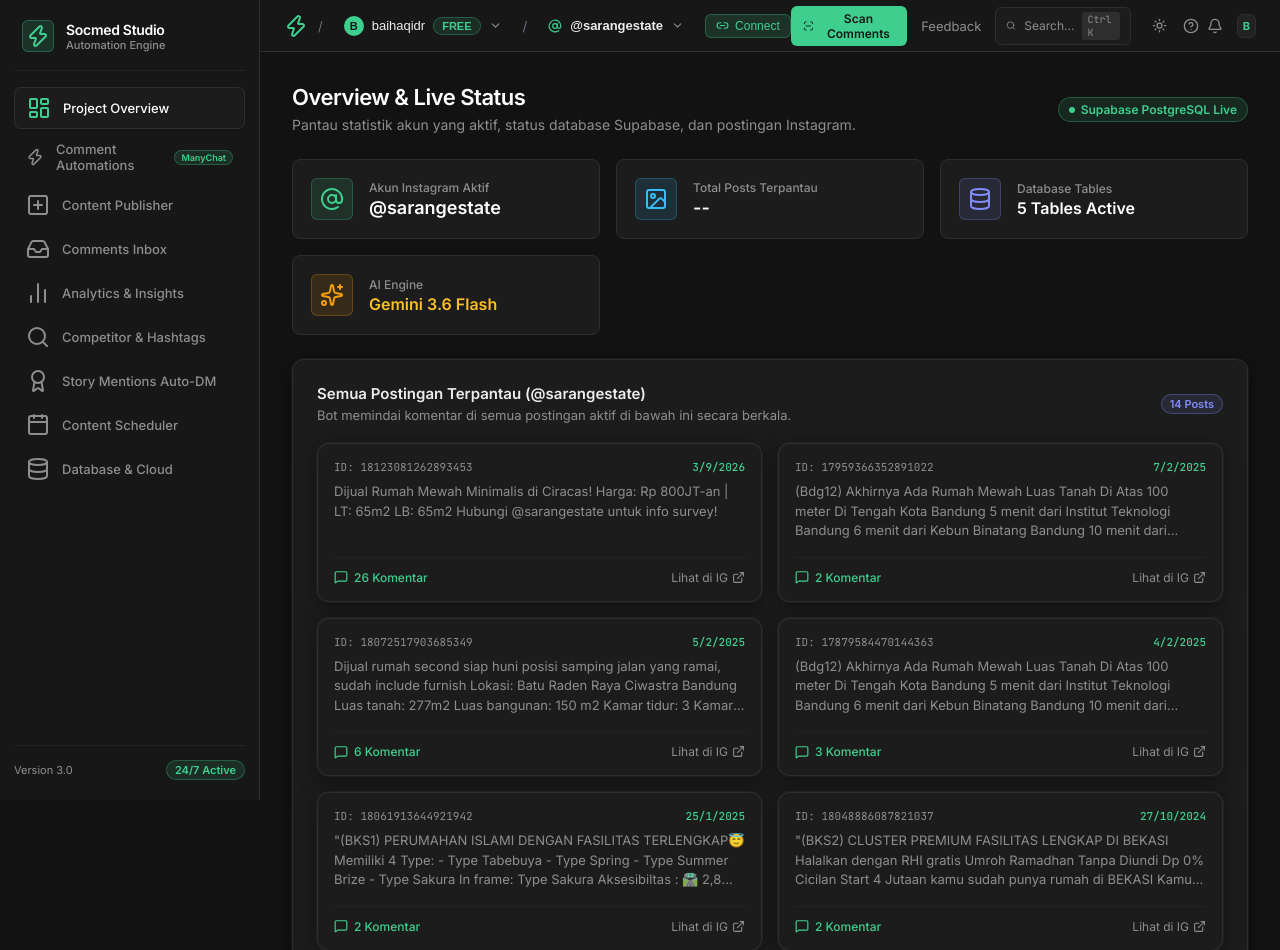
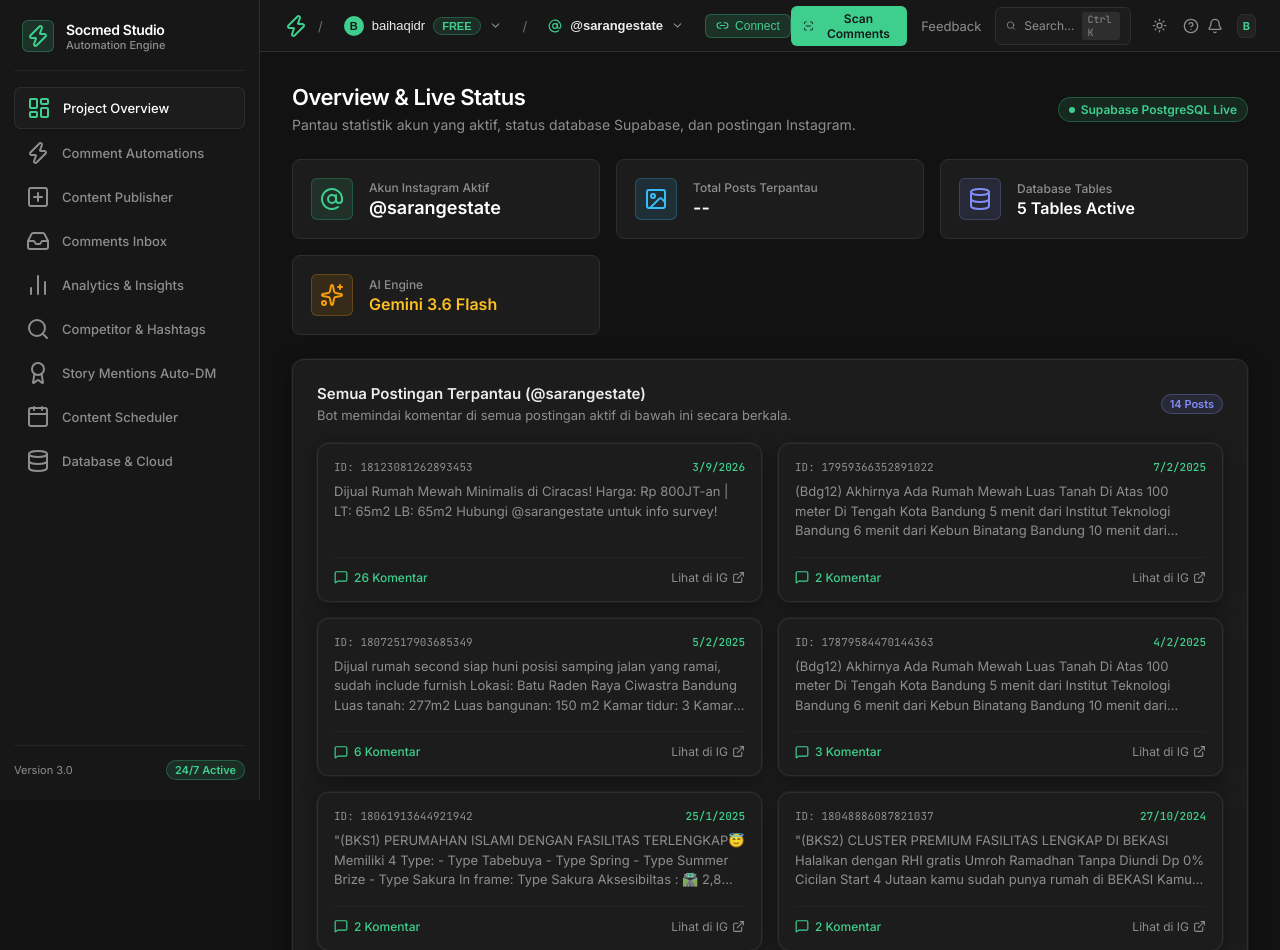
Before and after one commit to baihaqidr/socmed_automation, a Flask app: page / in a window 1280 px wide. Shown: the top 950 px of the page. Run offline with Flask 3, Linux system fonts and the light colour scheme; data that the repository does not hold is empty; some libraries are stand-ins or nearby versions.

Commit message:
chore: remove all ManyChat references and rebrand to native Comment Automations & Smart Flow

```diff
--- a/app.py
+++ b/app.py
@@ -317,7 +317,7 @@ def load_post_rules(force_refresh=False):
 
 
 def save_post_rule_db(post_id, cta_link="", custom_reply="", send_dm=False, dm_message="", post_caption_preview="", button_text="Ini link aksesnya", dm_format="card", use_smart_link=True, require_follow=False, follow_prompt="", not_following_msg="", request_btn_text="Kirim Linknya", follow_btn_text="Sudah Follow", intro_dm_message="", trigger_type="any_word", trigger_keywords="", reply_mode="custom"):
-    """Save custom automation rule for a specific post (ManyChat unified flow)."""
+    """Save custom automation rule for a specific post (unified flow)."""
     global _POST_RULES_CACHE
     _POST_RULES_CACHE = None
     btn_text = (button_text or "Ini link aksesnya").strip()
@@ -1798,7 +1798,7 @@ def run_auto_reply_scan():
                         replied_ids.add(c_id)
                         continue
 
-                    # 4. Check ManyChat trigger condition ("And this comment has:")
+                    # 4. Check trigger condition ("And this comment has:")
                     raw_text = comment.get("text", "").strip()
                     lower_text = raw_text.lower()
 
@@ -2024,7 +2024,7 @@ def process_webhook_event(payload):
                     post_dm_format = str(post_rule.get("dm_format", "button")).strip()
                     post_use_smart_link = post_rule.get("use_smart_link", True)
                     button_label = str(post_rule.get("button_text", "Buka Link Akses")).strip()
-                    # Check ManyChat trigger condition ("And this comment has:")
+                    # Check trigger condition ("And this comment has:")
                     trigger_type = post_rule.get("trigger_type", "any_word")
                     trigger_keywords = post_rule.get("trigger_keywords", "")
                     if trigger_type == "specific_words" and trigger_keywords:
--- a/static/css/simplifyer.css
+++ b/static/css/simplifyer.css
@@ -798,7 +798,7 @@ svg.lucide, [data-lucide] {
 }
 
 /* ==========================================================================
-   ManyChat-Style Unified Automation Flow Studio Styles
+   Unified Automation Flow Studio Styles
    ========================================================================== */
 .mc-builder-overlay {
   position: fixed;
--- a/static/js/dashboard.js
+++ b/static/js/dashboard.js
@@ -383,7 +383,7 @@ async function loadPostRulesView() {
 
       const statusBadge = isSaved
         ? `<span class="pill-badge pill-green" style="font-size: 11px; font-weight: 700; padding: 3px 10px; display: inline-flex; align-items: center; gap: 4px;">
-             <i data-lucide="check-circle-2" style="width: 12px; height: 12px;"></i> AKTIF (ManyChat Flow)
+             <i data-lucide="check-circle-2" style="width: 12px; height: 12px;"></i> AKTIF (Auto Flow)
            </span>`
         : `<span class="pill-badge" style="font-size: 11px; color: var(--ink-mute); background: var(--canvas-night-soft); border: 1px solid var(--border-subtle); padding: 3px 10px; display: inline-flex; align-items: center; gap: 4px;">
              <i data-lucide="circle-dashed" style="width: 12px; height: 12px;"></i> Belum Diatur
@@ -434,7 +434,7 @@ async function loadPostRulesView() {
             </a>
           </div>
 
-          <!-- Center: ManyChat Flow Summary -->
+          <!-- Center: Automation Flow Summary -->
           <div style="flex: 1; display: flex; flex-direction: column; justify-content: space-between;">
             <div>
               <div style="display: flex; align-items: center; justify-content: space-between; margin-bottom: 6px;">
@@ -449,7 +449,7 @@ async function loadPostRulesView() {
             <!-- Flow Step Badges -->
             <div style="background: var(--canvas-night-soft); border-radius: var(--radius-sm); border: 1px solid var(--border-subtle); padding: 10px 14px; display: flex; flex-direction: column; gap: 6px;">
               <div style="font-size: 11px; color: var(--ink-mute); font-weight: 600; text-transform: uppercase; letter-spacing: 0.5px;">
-                ⚡ Alur Otomatisasi (ManyChat Flow):
+                ⚡ Alur Otomatisasi:
               </div>
               <div>${triggerBadgeHtml}</div>
               <div style="display: flex; align-items: center; gap: 16px; font-size: 12px; margin-top: 2px; flex-wrap: wrap;">
@@ -600,7 +600,7 @@ async function savePostRule(postId) {
 }
 
 // ============================================================================
-// ManyChat-Style Automation Studio Controller & Reactive Live Phone Simulator
+// Unified Automation Studio Controller & Reactive Live Phone Simulator
 // ============================================================================
 let _MC_BUILDER_STATE = {
   postId: '',
--- a/templates/index.html
+++ b/templates/index.html
@@ -35,7 +35,6 @@
           <button onclick="switchTab('postrules')" id="nav-btn-postrules">
             <i data-lucide="zap"></i>
             <span>Comment Automations</span>
-            <span class="pill-badge pill-green" style="font-size: 9px; padding: 1px 6px; margin-left: auto;">ManyChat</span>
           </button>
         </li>
         <li class="nav-item">
@@ -266,14 +265,14 @@
           </div>
         </div>
 
-        <!-- TAB 2: COMMENT AUTOMATIONS (MANYCHAT FLOW) -->
+        <!-- TAB 2: COMMENT AUTOMATIONS STUDIO -->
         <div id="tab-postrules" class="tab-view">
           <div class="section-header">
             <div style="display: flex; align-items: center; justify-content: space-between; flex-wrap: wrap; gap: 12px;">
               <div>
                 <h1 class="section-title" style="display: flex; align-items: center; gap: 10px;">
                   <i data-lucide="zap" style="color: var(--primary);"></i> Comment Automations Studio
-                  <span class="pill-badge pill-green" style="font-size: 11px;">ManyChat Engine</span>
+                  <span class="pill-badge pill-green" style="font-size: 11px;">Smart Flow</span>
                 </h1>
                 <p class="section-desc">Atur alur otomatisasi balasan komentar publik & pesan DM bertombol secara instan per postingan.</p>
               </div>
@@ -284,7 +283,7 @@
           </div>
 
           <div id="post-rules-cards-container" style="display: flex; flex-direction: column; gap: 20px;">
-            <!-- Dynamically populated with all posts and their ManyChat flow cards -->
+            <!-- Dynamically populated with all posts and their automation flow cards -->
           </div>
         </div>
 
@@ -712,7 +711,7 @@
     </div>
   </div>
 
-  <!-- ManyChat Automation Flow Studio Modal -->
+  <!-- Unified Automation Flow Studio Modal -->
   <div id="mc-builder-overlay" class="mc-builder-overlay">
     <div class="mc-builder-modal">
 
@@ -724,7 +723,7 @@
           </div>
           <div>
             <h3 style="font-size: 15px; font-weight: 700; color: var(--on-dark-bright); margin: 0;" id="mc-modal-title">Automation Builder</h3>
-            <p style="font-size: 12px; color: var(--ink-mute); margin: 2px 0 0 0;" id="mc-modal-subtitle">Atur pemicu kata kunci dan aksi balasan otomatis ManyChat Flow</p>
+            <p style="font-size: 12px; color: var(--ink-mute); margin: 2px 0 0 0;" id="mc-modal-subtitle">Atur pemicu kata kunci dan aksi balasan otomatis</p>
           </div>
         </div>
         <button type="button" class="btn-ghost" onclick="closeAutomationBuilder()" style="color: var(--ink-mute); font-size: 18px; padding: 4px 8px; border-radius: var(--radius-sm); border: none; background: transparent; cursor: pointer;">
@@ -924,6 +923,6 @@
     </div>
   </div>
 
-  <script src="/static/js/dashboard.js?v=9.1"></script>
+  <script src="/static/js/dashboard.js?v=9.2"></script>
 </body>
 </html>
```
